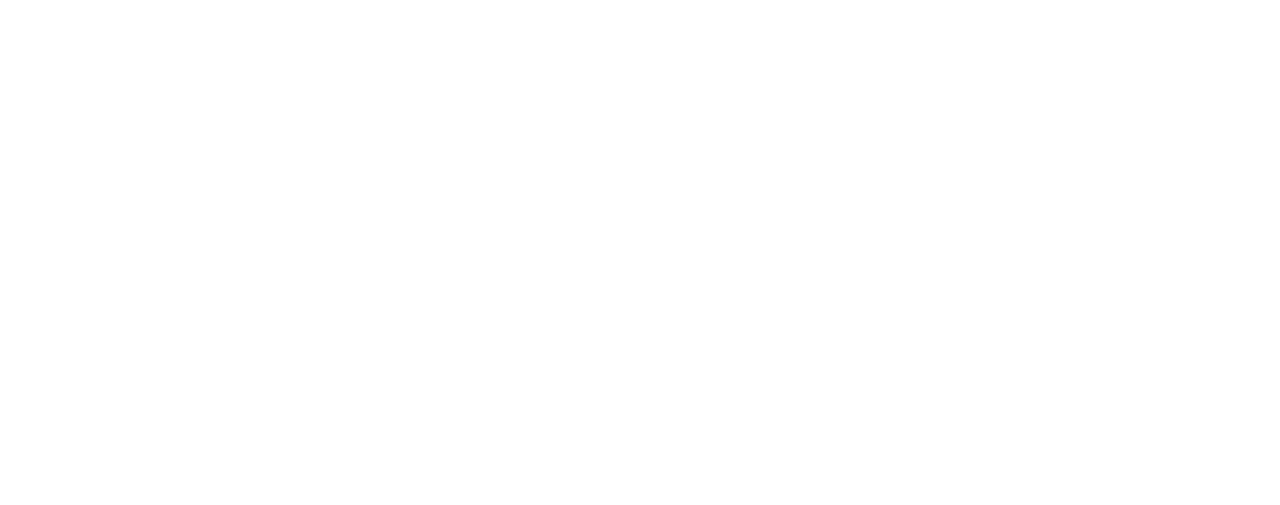
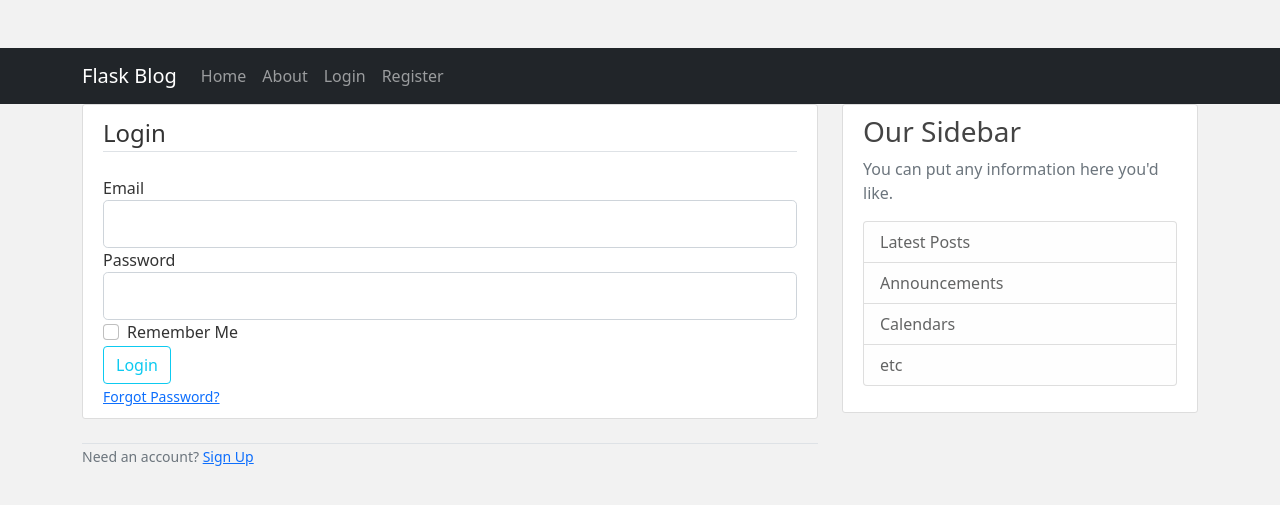
Before and after one commit to ASimpleCodingHermit/Python-Flask-Blog, a Flask app: page /login in a window 1280 px wide. Before the commit the part shown is empty. Shown: the top 505 px of the page. Run offline with Flask 2, Linux system fonts and the light colour scheme.

Commit message:
templates:  Added functionality for Login Page with Forgot Pass Link and Remember me checkbox

```diff
--- a/templates/login.html
+++ b/templates/login.html
@@ -0,0 +1,52 @@
+{% extends "layout.html" %} {% block content %}
+<div class="content-section">
+  <form action="" method="POST">
+    {{ form.hidden_tag() }}
+    <fieldset class="form-group">
+      <legend class="border-bottom mb-4">Login</legend>
+      <div class="form-group">
+        {{ form.email.label(class="form-control-label") }}
+        {% if form.email.errors %}
+            {{ form.email(class="form-control form-control-lg is-invalid") }}
+            <div class="invalid-feedback">
+                {% for error in form.email.errors %}
+                    <span>{{ error }}</span>
+                {% endfor %}
+            </div>
+        {% else %}
+            {{ form.email(class="form-control form-control-lg") }}
+        {% endif %}
+      </div>
+      <div class="form-group">
+        {{ form.password.label(class="form-control-label") }}
+        {% if form.password.errors %}
+            {{ form.password(class="form-control form-control-lg is-invalid") }}
+            <div class="invalid-feedback">
+                {% for error in form.password.errors %}
+                    <span>{{ error }}</span>
+                {% endfor %}
+            </div>
+        {% else %}
+            {{ form.password(class="form-control form-control-lg") }}
+        {% endif %}
+      </div>
+      <div class="form-check">
+        {{ form.remember(class="form-check-input")}}
+        {{ form.remember.label(class="form-check-label")}}
+      </div>
+    </fieldset>
+    <div class="form-group">
+      {{ form.submit(class='btn btn-outline-info')}}
+    </div>
+    <small class="text-muted ml-2">
+      <a href="#">Forgot Password?</a>
+    </small>
+  </form>
+</div>
+<div class="border-top mt-4">
+  <small class="text-muted"
+    >Need an account?
+    <a class="ml-2" href="{{ url_for('register') }}">Sign Up</a>
+  </small>
+</div>
+{% endblock content %}
```
Also changed, not shown: templates/register.html (indentation only).
